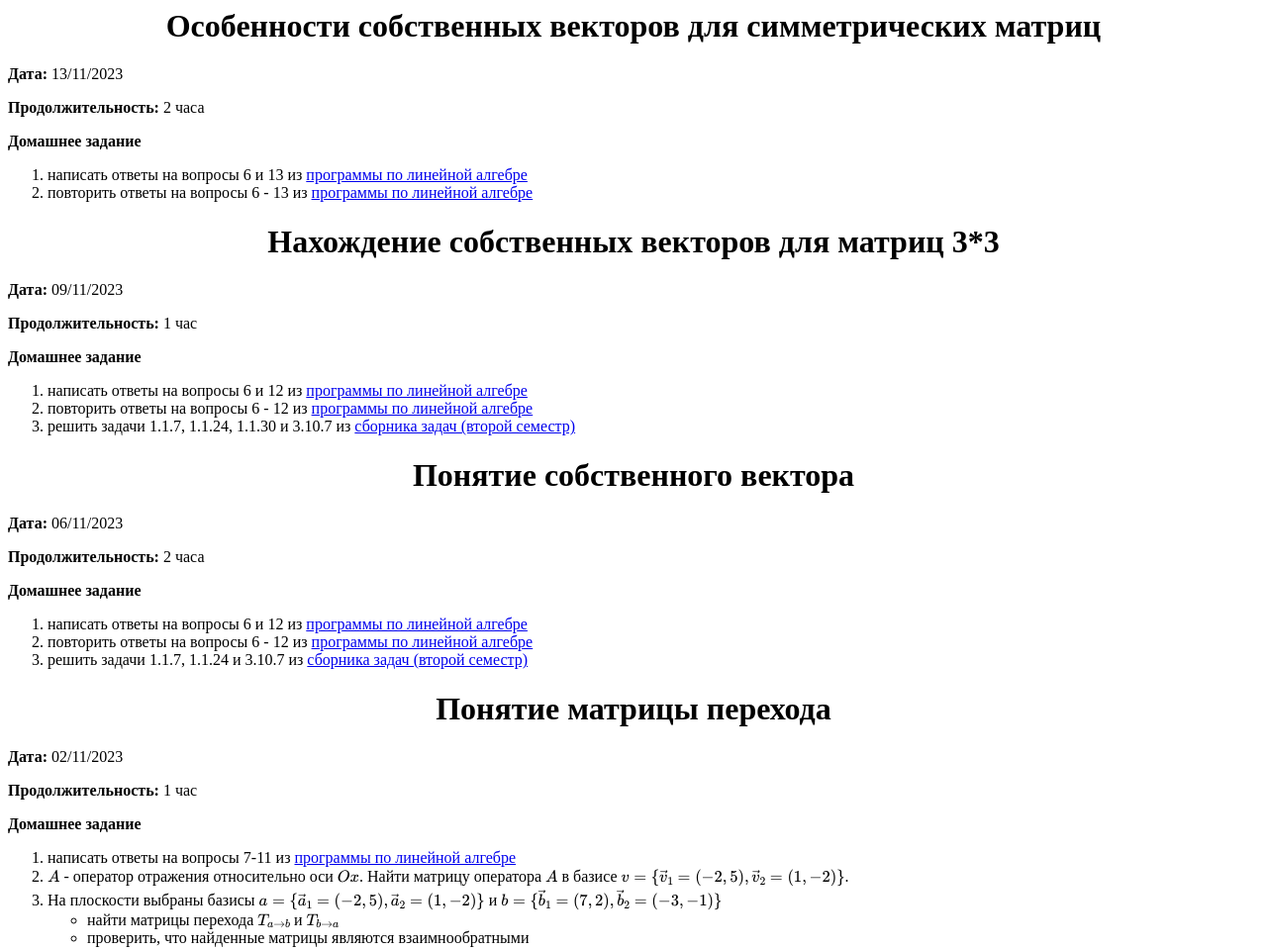
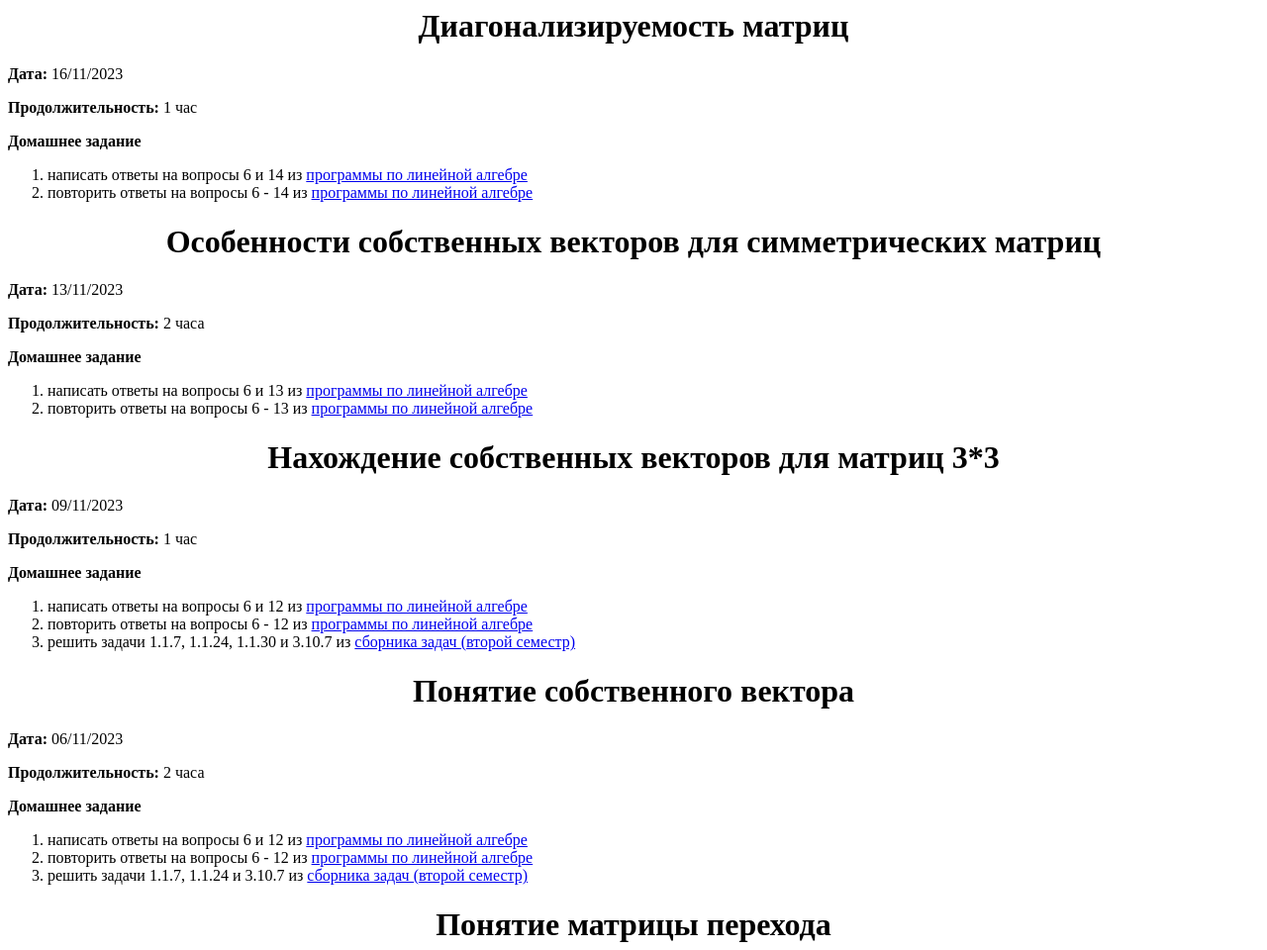
Before and after one commit to alexslovesnov/classes, a plain HTML site: page Grigoriy/Grigoriy.html in a window 1280 px wide. Shown: the top 960 px of the page at 99% size. Drawn offline with nearby package versions, Linux system fonts and the light colour scheme; some packages are replaced by stand-ins of ours.

Commit message:
Update Grigoriy.html

```diff
--- a/Grigoriy/Grigoriy.html
+++ b/Grigoriy/Grigoriy.html
@@ -5,6 +5,14 @@
 		<title> Занятия по математике </title>
 	</head>
 	<body>
+
+		<h1 align="center"> Диагонализируемость матриц </h1>
+		<p><b> Дата:</b> 16/11/2023 </p>
+		<p><b> Продолжительность:</b> 1 час </p>
+		<p><b> Домашнее задание </b> <ol>
+			<li> написать ответы на вопросы 6 и 14 из <a href="GrigoriyLinalList.html"> программы по линейной алгебре </a> </li>
+            		<li> повторить ответы на вопросы 6 - 14 из <a href="GrigoriyLinalList.html"> программы по линейной алгебре </a> </li>
+		</ol> </p>
 
 		<h1 align="center"> Особенности собственных векторов для симметрических матриц </h1>
 		<p><b> Дата:</b> 13/11/2023 </p>
```
